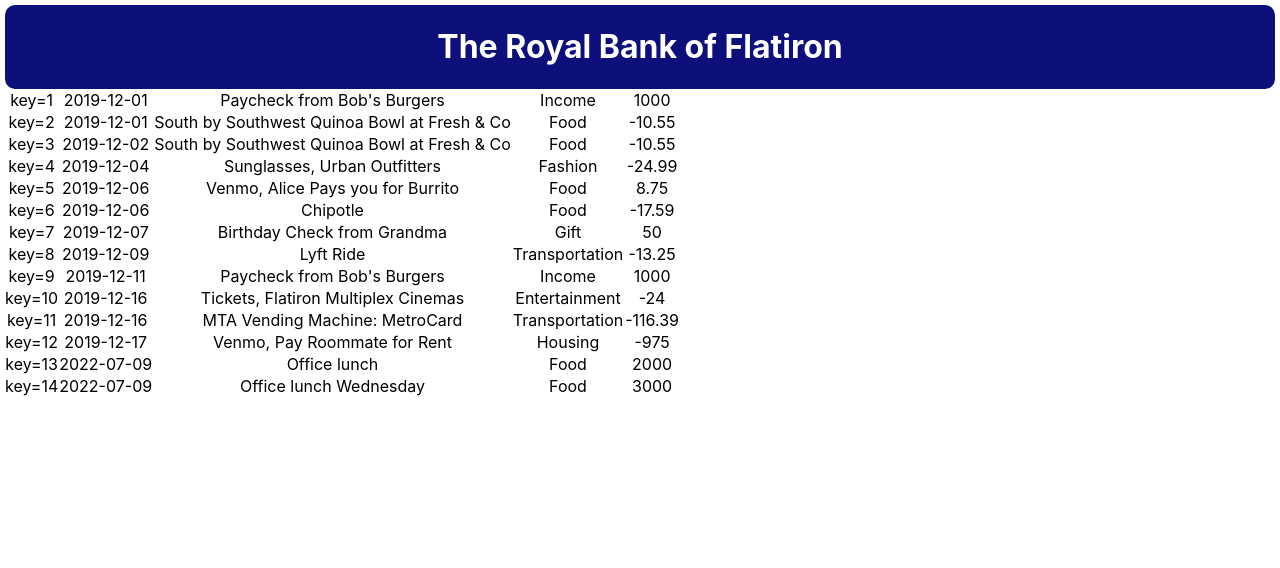
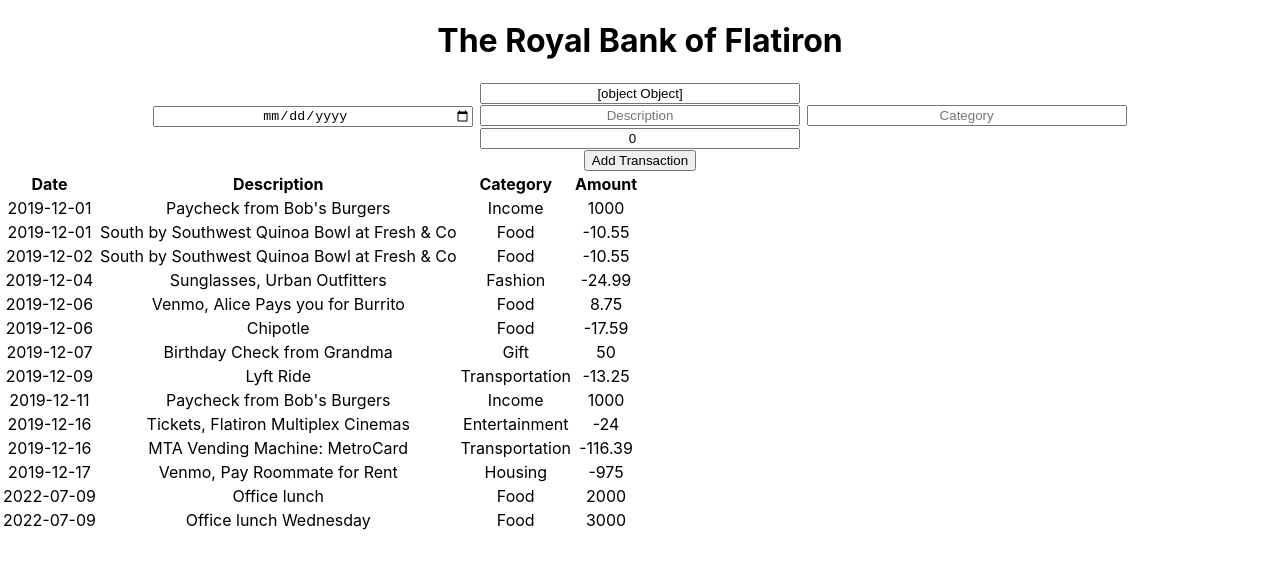
Before and after one commit to mshekerotokiti/Phase-2-Code-Challenge-Bank-of-Flatiron, a React (Create React App) app: page / in a window 1280 px wide. Shown: the top 568 px of the page. Built offline with nearby package versions, Linux system fonts and the light colour scheme; data requests are answered from the project's data file.

Commit message:
updated components

```diff
--- a/src/App.js
+++ b/src/App.js
@@ -1,22 +1,16 @@
 import React from 'react';
-import { useEffect , useState} from 'react';
 import './App.css';
-import TransactionItems from './components/Transactions';
+import AccountContainer from './components/AccountContainer';
+
 
 function App() {
-  const [transactions, setTransactions] = useState([])
-  useEffect(() => {
-    fetch("http://localhost:8000/transactions")
-    .then((resp) => resp.json())
-    .then(trans => setTransactions(trans))
-  }, [])
 
   return (
-    <div className="App">
-      <div className="App-header">
+    <div className="ui raised segment">
+      <div className="ui segment violet inverted">
        <h1>The Royal Bank of Flatiron</h1>
       </div>
-      <TransactionItems transactions={transactions} />
+      <AccountContainer />
     </div>
   );
 }
--- /dev/null
+++ b/src/components/AccountContainer.js
@@ -0,0 +1,38 @@
+import React, { useState, useEffect } from "react";
+import TransactionItems from "./TransactionItems";
+import SearchForm from "./SearchForm";
+import NewTransactionForm from "./NewTransactionForm";
+
+
+
+function AccountContainer() {
+
+  //use state hook to update the transaction and search fields
+  const [transactions, setTransactions] = useState([])
+  const [search, setSearch] = useState("")
+
+   //useEffect hook to fetch our data from server
+  useEffect(() => {
+    fetch("http://localhost:8000/transactions")
+    .then((res)=> res.json())
+    .then((data)=> setTransactions(data))
+  }, [])
+
+  console.log(transactions)
+
+//add new transaction from NewTransactionForm component
+  function addTransaction(newTransaction){
+    const updatedTransaction = [...transactions, newTransaction]
+    setTransactions(updatedTransaction)
+  }
+
+  return (
+    <div>
+      <SearchForm search = {search} setSearch = {setSearch}/>
+      <NewTransactionForm addTransaction = {addTransaction}/>
+      <TransactionItems transactions = {transactions} search ={search} />
+    </div>
+  );
+}
+
+export default AccountContainer;
--- a/src/components/NewTransactionForm.js
+++ b/src/components/NewTransactionForm.js
@@ -1,14 +1,31 @@
+import React from "react";
+import { useState } from "react";
 
-function NewTransactionForm (){
+function NewTransactionForm ({newTransaction}){
+    const [formData, setFormData] = useState({
+        date: "",
+        description: "",
+        category: "",
+        amount: 0
+    })
+    function handleSubmitForm(e){
+        e.preventefault();
+    }
+
+    function handleDataChange(e){
+        setFormData(e.target.value)
+    }
+
     return(
-        <form>
+        <form className="form" onSubmit= {handleSubmitForm}>
             <div>
-                <label htmlFor="date">Date:</label>
-                <input type= "date" id="date"/>
-                <input type="text"/>
-                <input />
-                <input />
+                <input  onChange={handleDataChange} value={formData.date} name="date" type= "date" data-date-inline-picker= "true"/>
+                <input onChange={handleDataChange} value={formData.description} name="description" placeholder="Description" type="text"/>
+                <input onChange={handleDataChange} value={formData.category} name="category" placeholder="Category" type="text"/>
+                <input onChange={handleDataChange} value={formData.amount} step="0.01" name="amount" placeholder="Amount" type="number"/>
             </div>
+            <button className="button" type="submit">Add Transaction</button>
         </form>
-    )
+    );
 }
+export default NewTransactionForm;
--- a/src/components/TransactionItems.js
+++ b/src/components/TransactionItems.js
@@ -1,31 +1,22 @@
 import React from "react";
 import Transactions from "./Transactions";
+
 function TransactionItems({transactions, search}){
     return(
       <table className="ui celled striped padded table">
         <tbody>
          <tr>
-           <th>
-             <h3 className="ui center aligned header">Date</h3>
-           </th>
-           <th>
-             <h3 className="ui center aligned header">Description</h3>
-           </th>
-           <th>
-              <h3 className="ui center aligned header">Category</h3>
-           </th>
-           <th>
-             <h3 className="ui center aligned header">Amount</h3>
-           </th>
+           <th className="ui center aligned header">Date</th>
+           <th className="ui center aligned header">Description</th>
+           <th className="ui center aligned header">Category</th>
+           <th className="ui center aligned header">Amount </th>
          </tr>
 
          {/*Transactions  component here*/}
          <Transactions search={search} transactions= {transactions}/>
-
         </tbody>
       </table>
+    );
+}
 
-
-    )
-}
 export default TransactionItems;
--- a/src/components/Transactions.js
+++ b/src/components/Transactions.js
@@ -5,12 +5,14 @@
       <>
 
         {transactions
-        //filter description details on the search bar
-        // .filter((trans) => trans.description.toLowerCase().includes(search.toLowerCase()))
+         //filter description details on the search bar
+        .filter((transaction) =>
+        transaction.description.toLowerCase().includes(search.toLowerCase())
 
+        )
         //display data in the table
         .map((trans)=>
-      <tr> key={trans.id}
+      <tr key= {trans.id}>
         <td>{trans.date} </td>
         <td>{trans.description}</td>
         <td>{trans.category}</td>
```
